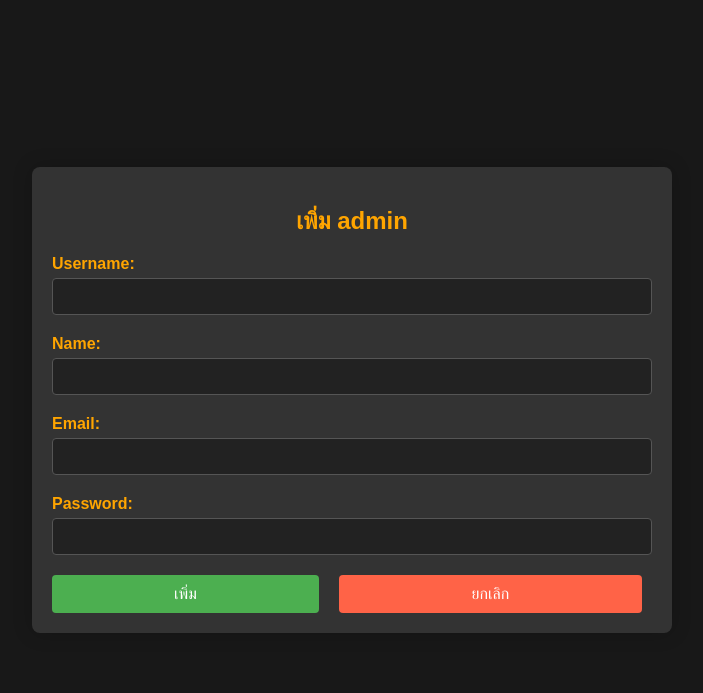
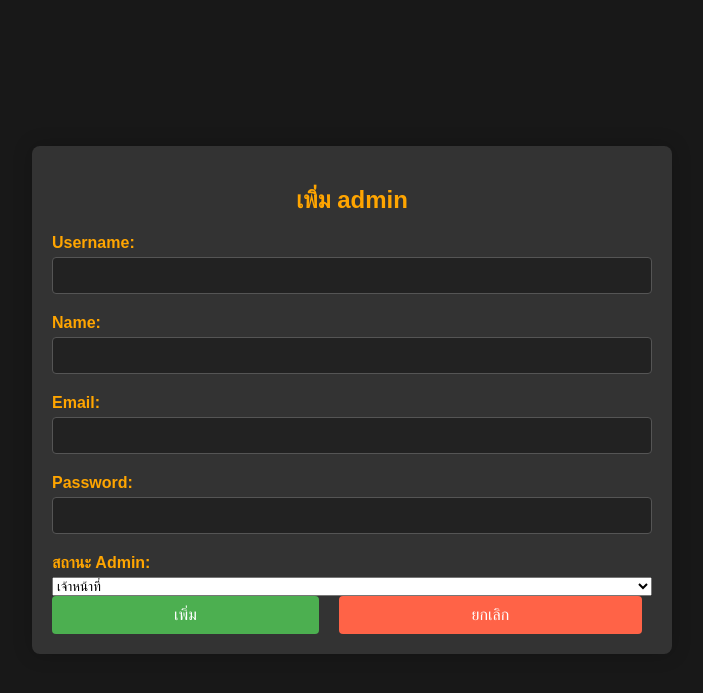
Before and after one commit to oomty43/pj, a PHP site: page /add_admin.php in a window 1280 px wide. Shown: the top 693 px of the page, without its empty margins (288-991 px from the left). Run offline with PHP 8.4, Linux system fonts and the light colour scheme.

Commit message:
แก้ stat admin

```diff
--- a/add_admin.php
+++ b/add_admin.php
@@ -15,16 +15,18 @@ if ($_SERVER["REQUEST_METHOD"] == "POST") {
     $a_na = $_POST['a_na'];
     $a_email = $_POST['a_email'];
     $a_pws = $_POST['a_pws'];
+    $a_st = $_POST['a_st']; // รับข้อมูลสถานะ admin
 
     // เพิ่มข้อมูลลงในฐานข้อมูล
-    $sql = "INSERT INTO admin (a_user, a_na, a_email, a_pws) VALUES (?, ?, ?, ?)";
+    $sql = "INSERT INTO admin (a_user, a_na, a_email, a_pws, a_st) VALUES (?, ?, ?, ?, ?)";
     $stmt = $conn->prepare($sql);
-    $stmt->bind_param("ssss", $a_user, $a_na, $a_email, $a_pws);
+    $stmt->bind_param("ssssi", $a_user, $a_na, $a_email, $a_pws, $a_st); // 'i' สำหรับ int
 
     if ($stmt->execute()) {
-        echo '<div style="padding: 20px; background-color: #f0f0f0; border: 1px solid #ccc; margin-top: 20px;">';
-        echo "New admin added successfully. <a href='display_admin.php'>Back to Admin Table</a>";
-        echo '</div>';
+        echo "<script>
+                alert('เพิ่มข้อมูลเรียบร้อย');
+                window.location.href='display_admin.php';
+              </script>";
     } else {
         echo '<div style="padding: 20px; background-color: #f0f0f0; border: 1px solid #ccc; margin-top: 20px;">';
         echo "Error: " . $sql . "<br>" . $conn->error;
@@ -131,6 +133,13 @@ $conn->close();
             <label for="a_pws">Password:</label>
             <input type="password" id="a_pws" name="a_pws" required>
 
+            <!-- New status field -->
+            <label for="a_st">สถานะ Admin:</label>
+            <select id="a_st" name="a_st" required>
+                <option value="0">เจ้าหน้าที่</option>
+                <option value="1">อาจารย์</option>
+            </select>
+
             <div class="button-group">
                 <input type="submit" value="เพิ่ม">
                 <a href="display_admin.php" class="cancel-button">ยกเลิก</a>
```
Also changed, not shown: edit_admin.php (+18 -4 lines).
